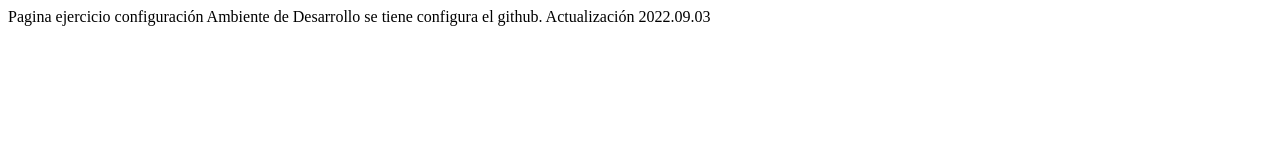
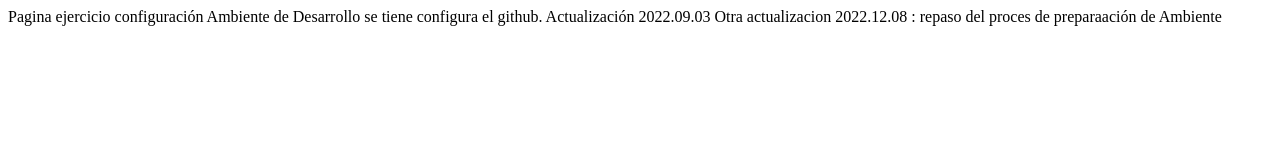
Before and after one commit to carloselozano/proyectoDemoCursoPrework, a plain HTML site: page index.html in a window 1280 px wide. Drawn offline with Linux system fonts and the light colour scheme.

Commit message:
repaso configuración

```diff
--- a/index.html
+++ b/index.html
@@ -11,5 +11,7 @@
     se tiene configura el github.
     Actualización 2022.09.03
 
+    Otra actualizacion 2022.12.08 : repaso del proces de preparaación de Ambiente
+
 </body>
 </html>
```
